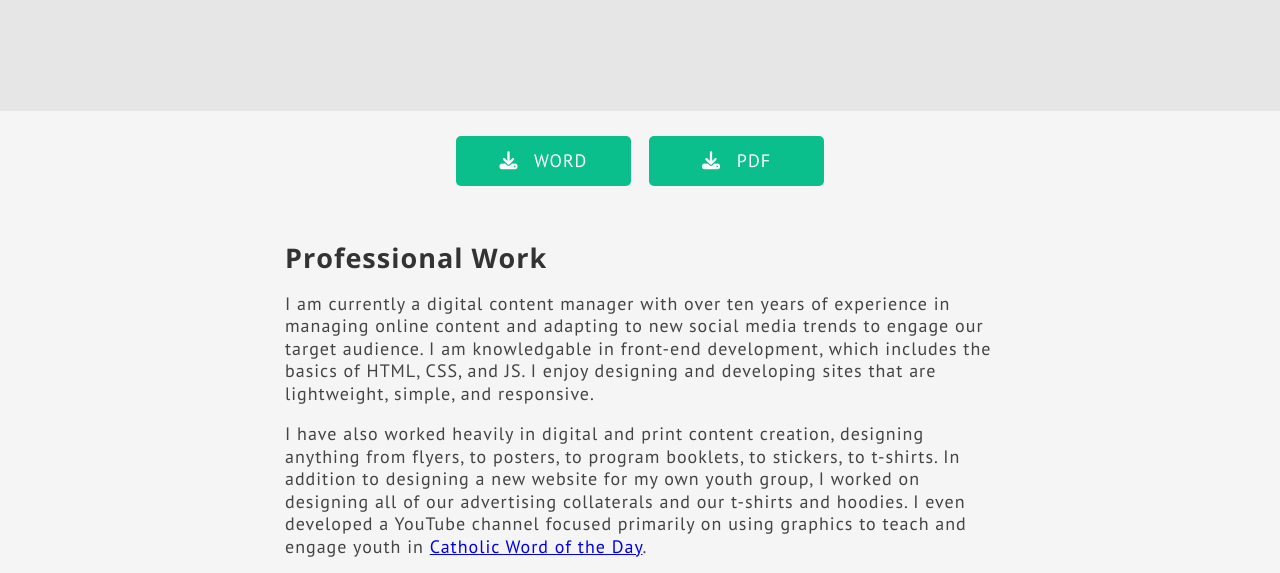
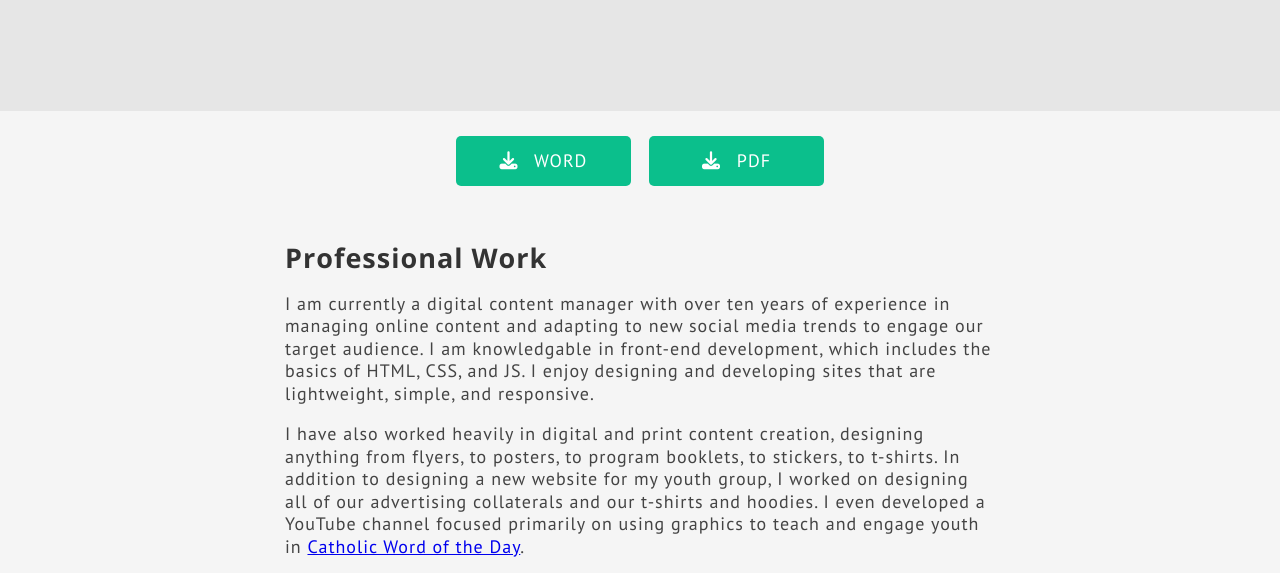
Before and after one commit to wsg4/personal, a plain HTML site: page work.html in a window 1280 px wide. Shown: the part 178-751 px from the top of the page. Drawn offline with nearby package versions, Linux system fonts and the light colour scheme.

Commit message:
Update work.html

```diff
--- a/work.html
+++ b/work.html
@@ -34,7 +34,9 @@
         <div class="content-wrap">
             <h2>Professional Work</h2>
             <p>I am currently a digital content manager with over ten years of experience in managing online content and adapting to new social media trends to engage our target audience. I am knowledgable in front-end development, which includes the basics of HTML, CSS, and JS. I enjoy designing and developing sites that are lightweight, simple, and responsive.</p>
-            <p>I have also worked heavily in digital and print content creation, designing anything from flyers, to posters, to program booklets, to stickers, to t-shirts. In addition to designing a new website for my own youth group, I worked on designing all of our advertising collaterals and our t-shirts and hoodies. I even developed a YouTube channel focused primarily on using graphics to teach and engage youth in <a href="https://www.youtube.com/catholicwords">Catholic Word of the Day</a>.</p>
+
+            <p>I have also worked heavily in digital and print content creation, designing anything from flyers, to posters, to program booklets, to stickers, to t-shirts. In addition to designing a new website for my youth group, I worked on designing all of our advertising collaterals and our t-shirts and hoodies. I even developed a YouTube channel focused primarily on using graphics to teach and engage youth in <a href="https://www.youtube.com/catholicwords">Catholic Word of the Day</a>.</p>
+
             <p>My current employ also has me working in client-facing relations and cross-departmental team management. I have additional experience in leadership, organization, communication, public speaking, and event planning.</p>
         </div>
     </section>
```
